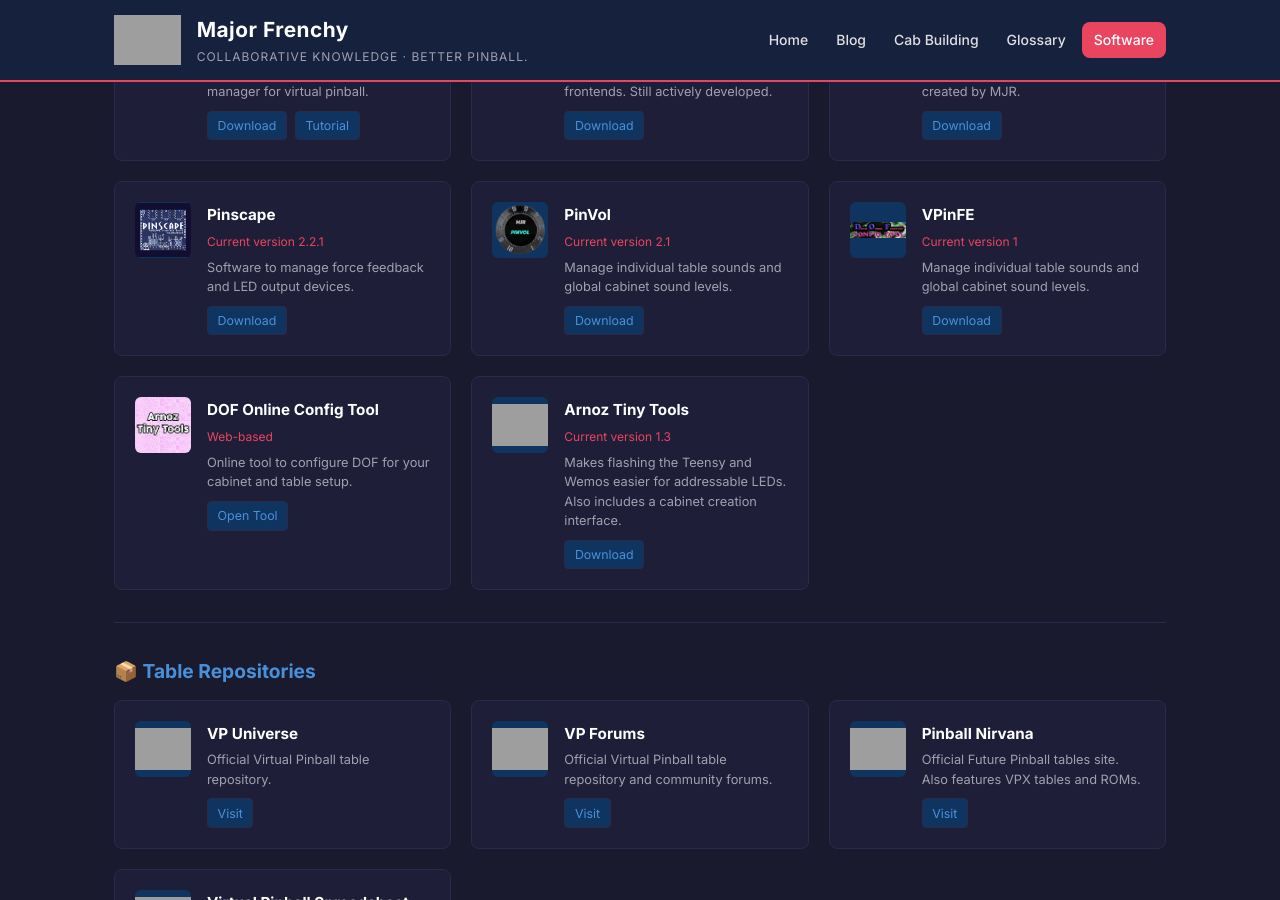
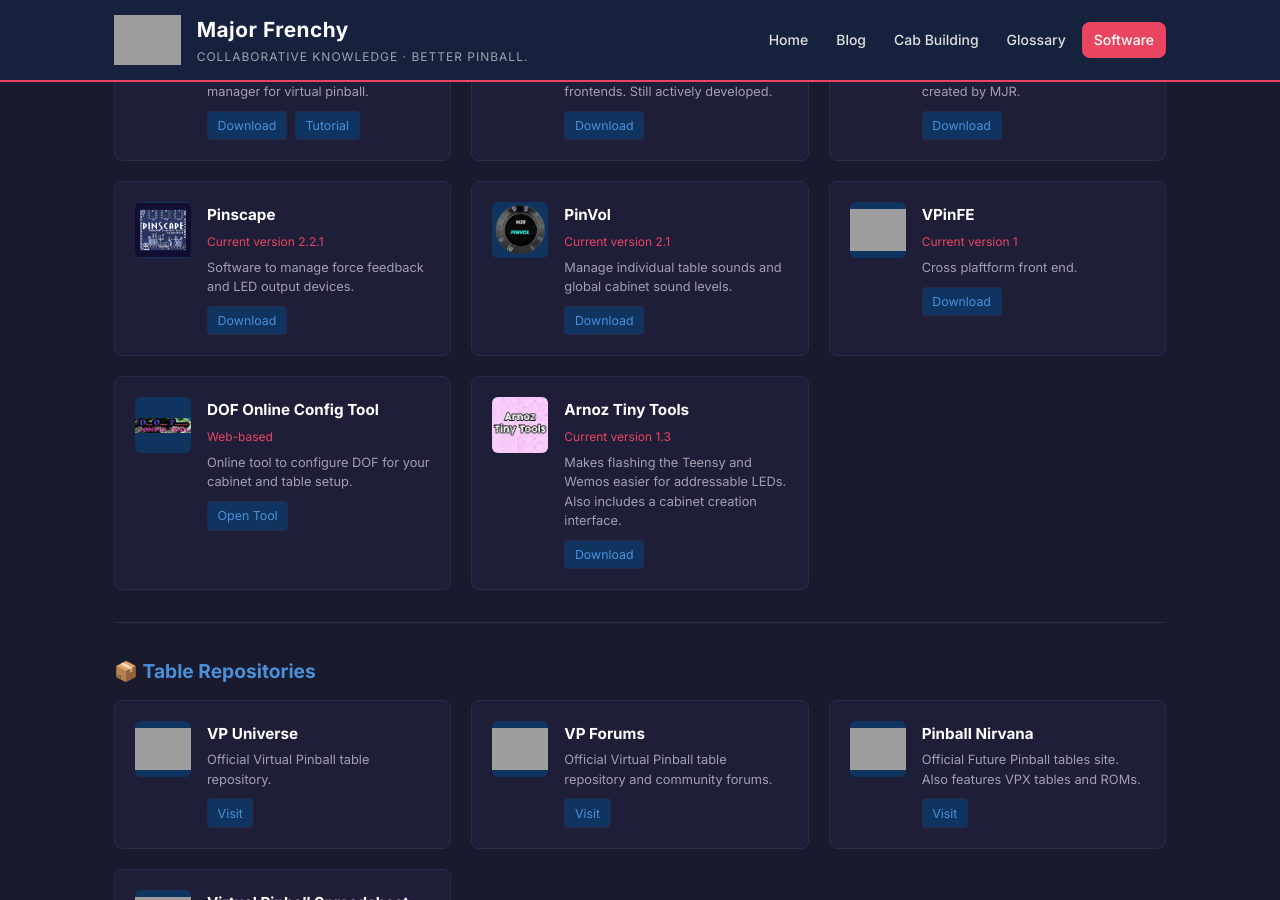
Before and after one commit to MajorFrenchy/MajorFrenchy.github.io, a Jekyll site: the page built from _pages/software.html, in a window 1280 px wide and 900 px high, scrolled down 888 px, cut to the strip 0-900 px from the top of the window. Built offline with Jekyll 4.4.1, drawn with Linux system fonts in a browser that asks for light colours; grey boxes are pictures that could not be loaded.

Commit message:
Update software.html

```diff
--- a/_pages/software.html
+++ b/_pages/software.html
@@ -182,11 +182,11 @@
   </div>
 
     <div class="software-card">
-    <img src="https://raw.githubusercontent.com/MajorFrenchy/MajorFrenchy.github.io/main/assets/css/images/software/15.png" alt="PinVol">
+    <img src="https://raw.githubusercontent.com/MajorFrenchy/MajorFrenchy.github.io/main/assets/css/images/software/vpinfe.png" alt="vpinfe">
     <div class="sw-info">
       <div class="sw-name">VPinFE</div>
       <div class="sw-version">Current version 1</div>
-      <div class="sw-desc">Manage individual table sounds and global cabinet sound levels.</div>
+      <div class="sw-desc">Cross plaftform front end.</div>
       <div class="sw-links">
         <a href="https://github.com/superhac/vpinfe" target="_blank">Download</a>
       </div>
@@ -194,7 +194,7 @@
   </div>
 
   <div class="software-card">
-    <img src="https://raw.githubusercontent.com/MajorFrenchy/MajorFrenchy.github.io/main/assets/css/images/software/16.png" alt="DOF Config">
+    <img src="https://raw.githubusercontent.com/MajorFrenchy/MajorFrenchy.github.io/main/assets/css/images/software/15.png" alt="DOF Config">
     <div class="sw-info">
       <div class="sw-name">DOF Online Config Tool</div>
       <div class="sw-version">Web-based</div>
@@ -206,7 +206,7 @@
   </div>
 
   <div class="software-card">
-    <img src="https://raw.githubusercontent.com/MajorFrenchy/MajorFrenchy.github.io/main/assets/css/images/software/17.png" alt="Arnoz Tiny Tools">
+    <img src="https://raw.githubusercontent.com/MajorFrenchy/MajorFrenchy.github.io/main/assets/css/images/software/16.png" alt="Arnoz Tiny Tools">
     <div class="sw-info">
       <div class="sw-name">Arnoz Tiny Tools</div>
       <div class="sw-version">Current version 1.3</div>
```
